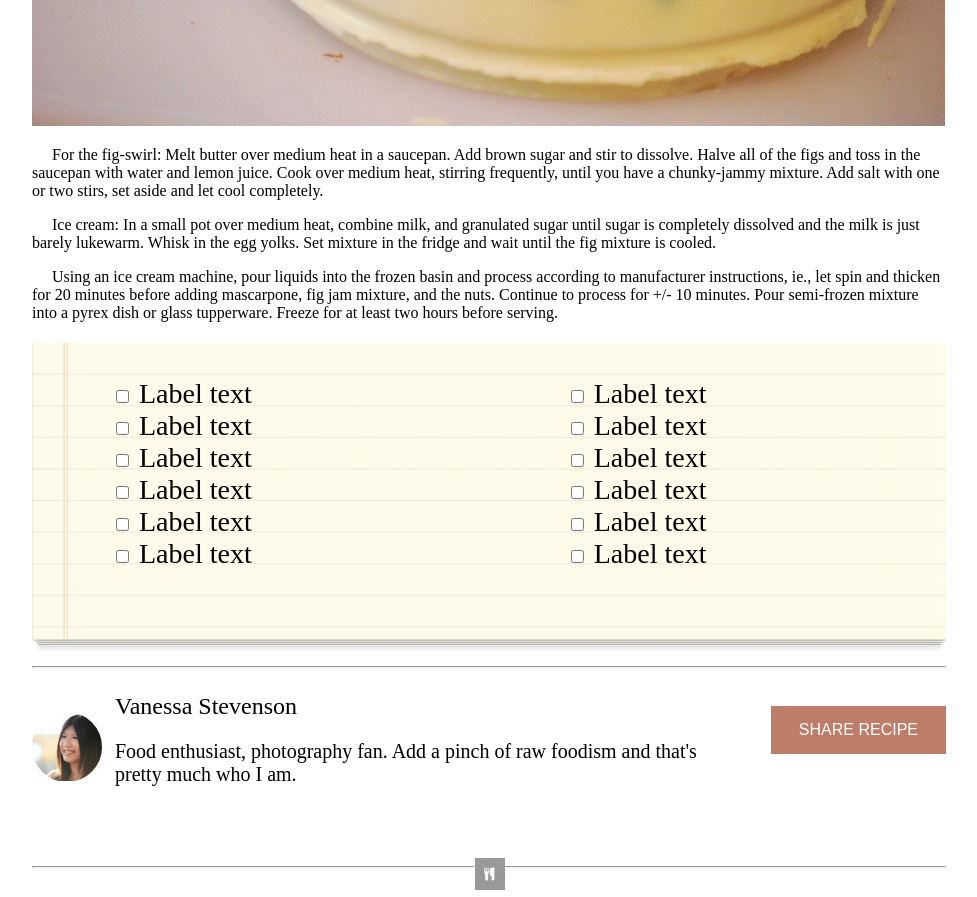
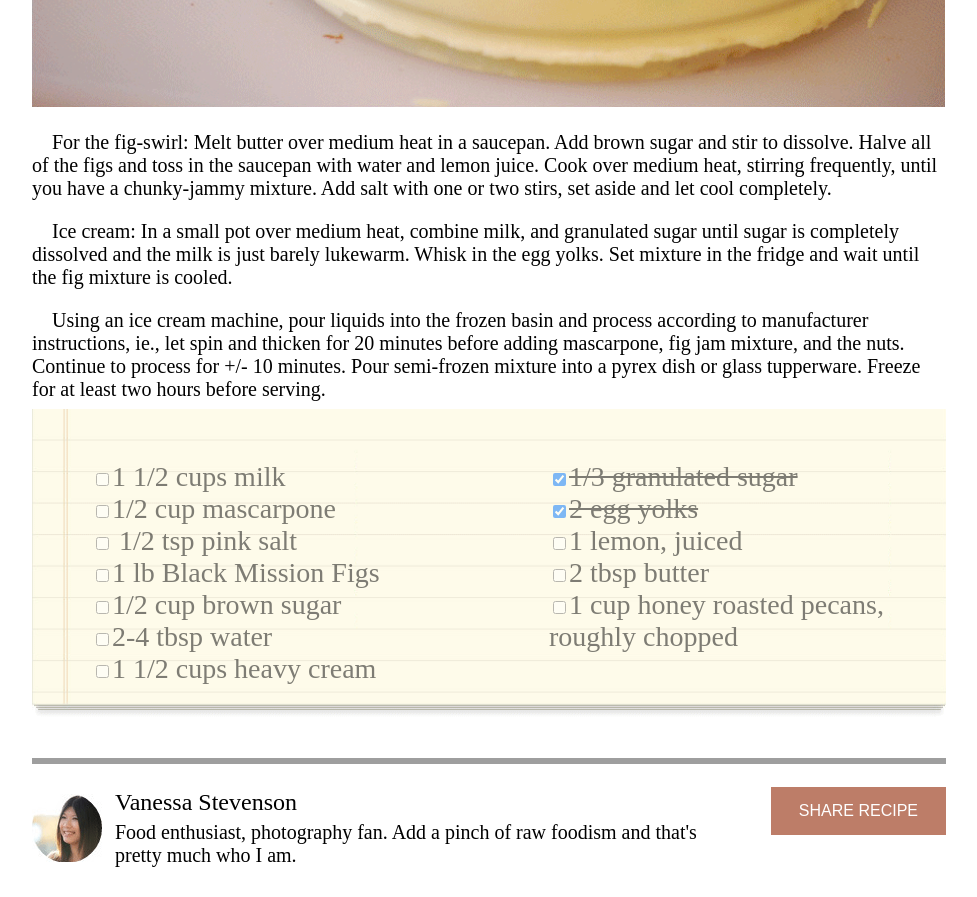
Before and after one commit to txtincorporated/chocolatePizza, a plain HTML site: page index.html in a window 1280 px wide. Shown: the part 740-1637 px from the top of the page, without its empty margins (151-1128 px from the left). Drawn offline with Linux system fonts and the light colour scheme; grey boxes are pictures that could not be loaded; a web font is replaced by a local one.

Commit message:
nearly finished

```diff
--- a/index.html
+++ b/index.html
@@ -36,18 +36,18 @@
 <div id="picDiv">
 <img class="big" id="pic" src=lab-assets/list-bg.png />
 <div id="text">
-    <label><input type="checkbox" /> Label text</label><br>
-    <label><input type="checkbox" /> Label text</label><br>
-    <label><input type="checkbox" /> Label text</label><br>
-    <label><input type="checkbox" /> Label text</label><br>
-    <label><input type="checkbox" /> Label text</label><br>
-    <label><input type="checkbox" /> Label text</label><br>
-    <label><input type="checkbox" /> Label text</label><br>
-    <label><input type="checkbox" /> Label text</label><br>
-    <label><input type="checkbox" /> Label text</label><br>
-    <label><input type="checkbox" /> Label text</label><br>
-    <label><input type="checkbox" /> Label text</label><br>
-    <label><input type="checkbox" /> Label text</label>
+    <label><input type="checkbox" />1 1/2 cups milk</label><br>
+    <label><input type="checkbox" />1/2 cup mascarpone</label><br>
+    <label><input type="checkbox" /> 1/2 tsp pink salt</label><br>
+    <label><input type="checkbox" />1 lb Black Mission Figs</label><br>
+    <label><input type="checkbox" />1/2 cup brown sugar</label><br>
+    <label><input type="checkbox" />2-4 tbsp water</label><br>
+    <label><input type="checkbox" />1 1/2 cups heavy cream</label><br>
+    <label><input type="checkbox" checked="checked"/><span class="crossout">1/3 granulated sugar</span></label><br>
+    <label><input type="checkbox" checked="checked"/><span class="crossout">2 egg yolks</span></label><br>
+    <label><input type="checkbox" />1 lemon, juiced</label><br>
+    <label><input type="checkbox" />2 tbsp butter</label><br>
+    <label><input type="checkbox" />1 cup honey roasted pecans, roughly chopped</label>
   </div>
 </div>
 
--- a/styles.css
+++ b/styles.css
@@ -71,23 +71,28 @@ body {
   padding-top: 1.40em;
   padding-bottom: .05em;
   font-size: 2em;
+  font-weight: bold;
+  font-family:
 }
 
 #postDate {
   font-size: .75em;
+  color: lightgrey;
 }
 
 #printer {
   float: right;
+  color: lightgrey;
 }
 
 .big {
   width: 100%;
-  margin-top: 5%;
+  margin-top: 3%;
 }
 
 p {
   text-indent: 20px;
+  font-size: 1.25em;
 }
 
 #picDiv {
@@ -100,15 +105,30 @@ p {
   -webkit-column-count: 2;
   -moz-column-count: 2;
   column-count: 2;
-  -webkit-column-gap: 315px;
-  -moz-column-gap: 315px;
-  column-gap: 315px;
-  /*text-align: center;*/
+  -webkit-column-gap: 60px;
+  -moz-column-gap: 60px;
+  column-gap: 60px;
   position: absolute;
   z-index: 100;
-  left: 80px;
+  left: 60px;
   top: 80px;
   font-size: 1.75em;
+}
+
+label {
+  opacity: .5;
+}
+
+.crossout {
+  text-decoration: line-through;
+}
+
+#hrTwo {
+  height: 6px;
+  background: url(http://ibrahimjabbari.com/english/images/hr-11.png)
+  repeat-x 0 0;
+  border: 0;
+  margin-top: 35px;
 }
 
 #footer {
@@ -117,7 +137,7 @@ p {
 
 #name {
   font-size: 1.5em;
-  margin-bottom: 20px;
+  margin-bottom: 5px;
   margin-left: 8px;
 }
 
@@ -135,7 +155,7 @@ p {
   background-color: #BD7D68;
   font-size: 1em;
   color: #fff;
-
+  font-weight: 100;
 }
 
 .hrThree {
```
